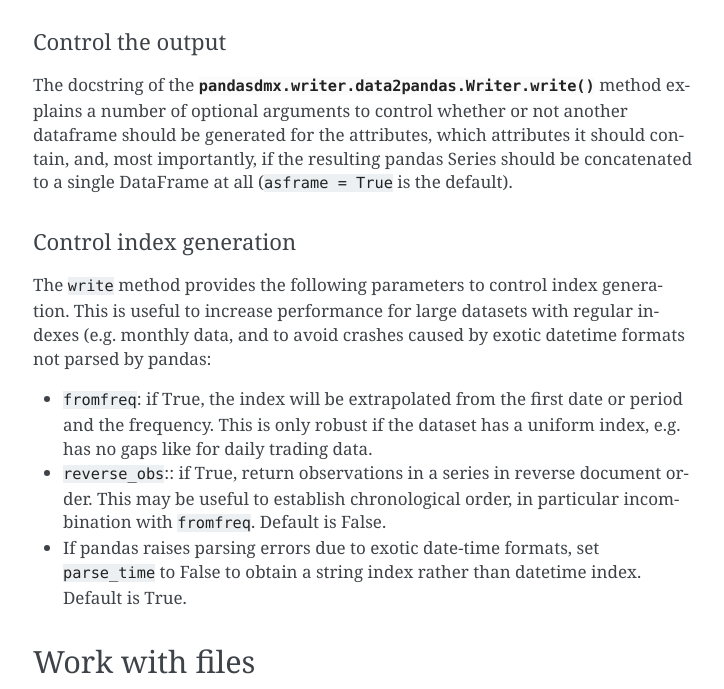
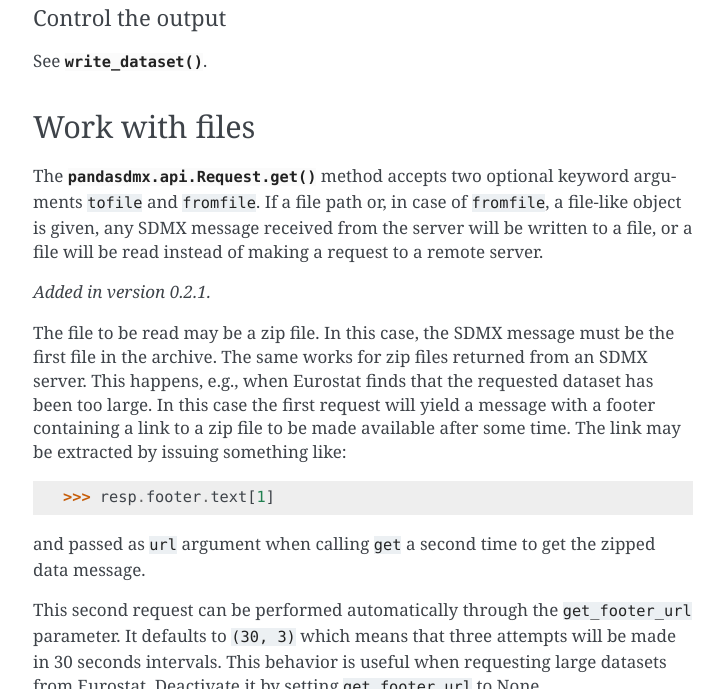
Before and after one commit to dr-leo/pandaSDMX, a Sphinx documentation site: the page built from doc/walkthrough.rst, in a window 1280 px wide and 900 px high, scrolled down 10467 px, cut to the strip 211-900 px from the top of the window. Shown: the whole strip, without its empty margins (387-1111 px from the left). Built offline with Sphinx 7.4.7, drawn with Linux system fonts in a browser that asks for light colours; some of the changed text lies outside the part shown.

Commit message:
Add HOWTO for write_dataset(..., datetime=...)

```diff
--- a/doc/walkthrough.rst
+++ b/doc/walkthrough.rst
@@ -461,29 +461,7 @@
 Control the output
 ~~~~~~~~~~~~~~~~~~
 
-The docstring of the :meth:`pandasdmx.writer.data2pandas.Writer.write` method
-explains a number of optional arguments to control whether or not another
-dataframe should be generated for the attributes, which attributes it should
-contain, and, most importantly, if the resulting pandas Series should be
-concatenated to a single DataFrame at all (``asframe = True`` is the default).
-
-Control index generation
-~~~~~~~~~~~~~~~~~~~~~~~~
-
-The ``write``  method provides the following parameters to control index
-generation.  This is useful to increase performance for large datasets with
-regular indexes (e.g. monthly data, and to avoid crashes caused by exotic
-datetime formats not parsed by pandas:
-
-- ``fromfreq``: if True, the index will be extrapolated from the first date or
-  period and the frequency.  This is only robust if the dataset has a uniform
-  index, e.g. has no gaps like for daily trading data.
-- ``reverse_obs``:: if True, return observations in a series in reverse
-  document order. This may be useful to establish chronological order,
-  in particular incombination with ``fromfreq``. Default is False.
-- If pandas raises parsing errors due to exotic date-time formats, set
-  ``parse_time`` to False to obtain a string index rather than datetime index.
-  Default is True.
+See :func:`.write_dataset`.
 
 Work with files
 ---------------
--- a/doc/whatsnew.rst
+++ b/doc/whatsnew.rst
@@ -43,8 +43,9 @@
 
 Migrating
 :::::::::
-- ``Writer.write(…, reverse_obs=True)``: use s.iloc[::-1] to reverse a pd.Series.
+- ``Writer.write(…, reverse_obs=True)``: use the standard pandas indexing approach to reverse a pd.Series: ``s.iloc[::-1]``
 - odo support is no longer built-in; however, users can still register a pandaSDMX resource with odo. See the :ref:`HOWTO <howto-convert>`.
+- :func:`.write_dataset`: the `parse_time` and `fromfreq` arguments are replaced by `datetime`; see the method documentation and the :ref:`HOWTO section <howto-datetime>` for examples.
 
 v0.9 (2018-04)
 ----------------------------
```
Also changed, not shown: doc/howto.rst (+47 -0 lines), 4 other files.
